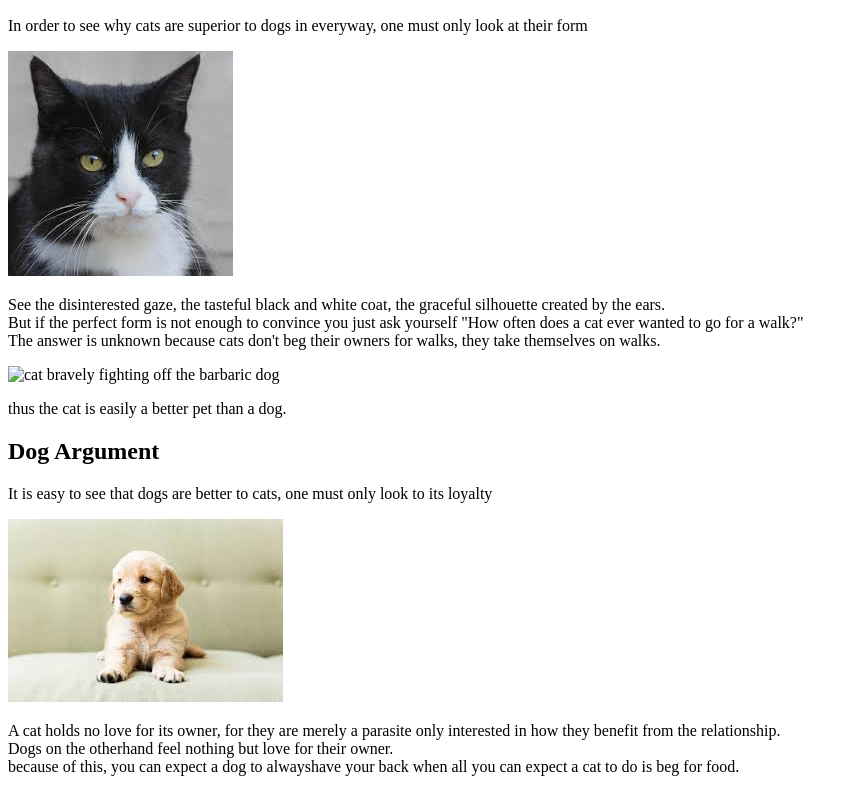
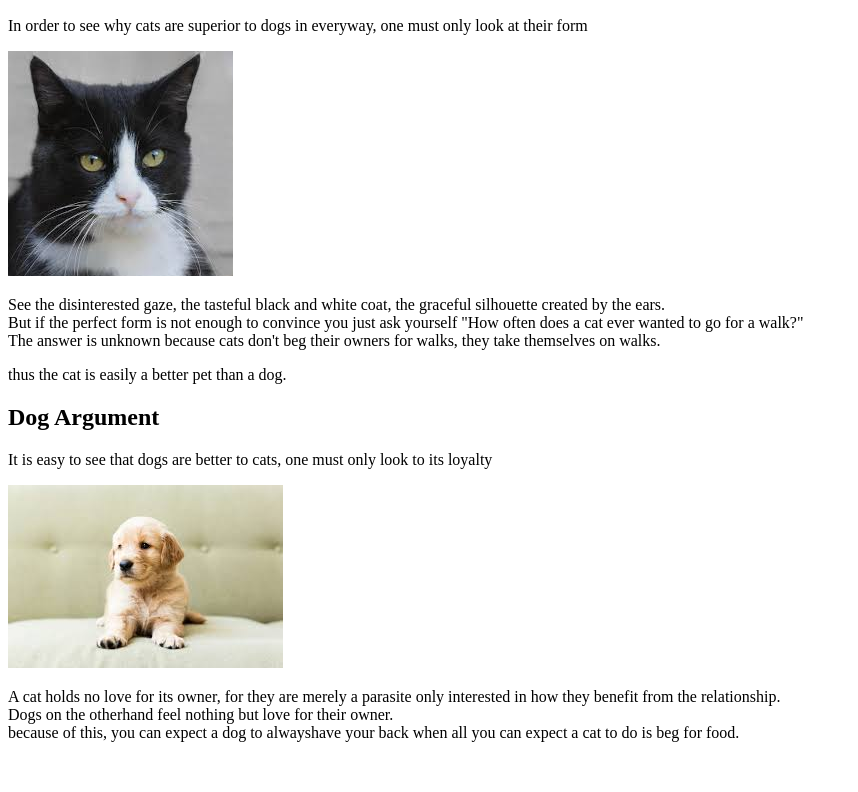
Before and after one commit to Tstark128380/stark_t_midterm, a plain HTML site: page index.html in a window 1280 px wide. Shown: the part 110-902 px from the top of the page, without its empty margins (0-858 px from the left). After the commit the page ends 868 px from the top, so only its background shows below. Drawn offline with Linux system fonts and the light colour scheme.

Commit message:
removing deleted image

```diff
--- a/index.html
+++ b/index.html
@@ -11,8 +11,6 @@
         <p>In order to see why cats are superior to dogs in everyway, one must only look at their form</p>
         <img src="img/catt.jpeg" alt="The superior form">
         <p>See the disinterested gaze, the tasteful black and white coat, the graceful silhouette created by the ears.<br>But if the perfect form is not enough to convince you just ask yourself "How often does a cat ever wanted to go for a walk?"<br>The answer is unknown because cats don't beg their owners for walks, they take themselves on walks.</p>
-
-        <img src="img/Cat+dog.jpeg" alt="cat bravely fighting off the barbaric dog">
         <p>thus the cat is easily a better pet than a dog.</p>
     </section>
     <section>
```
